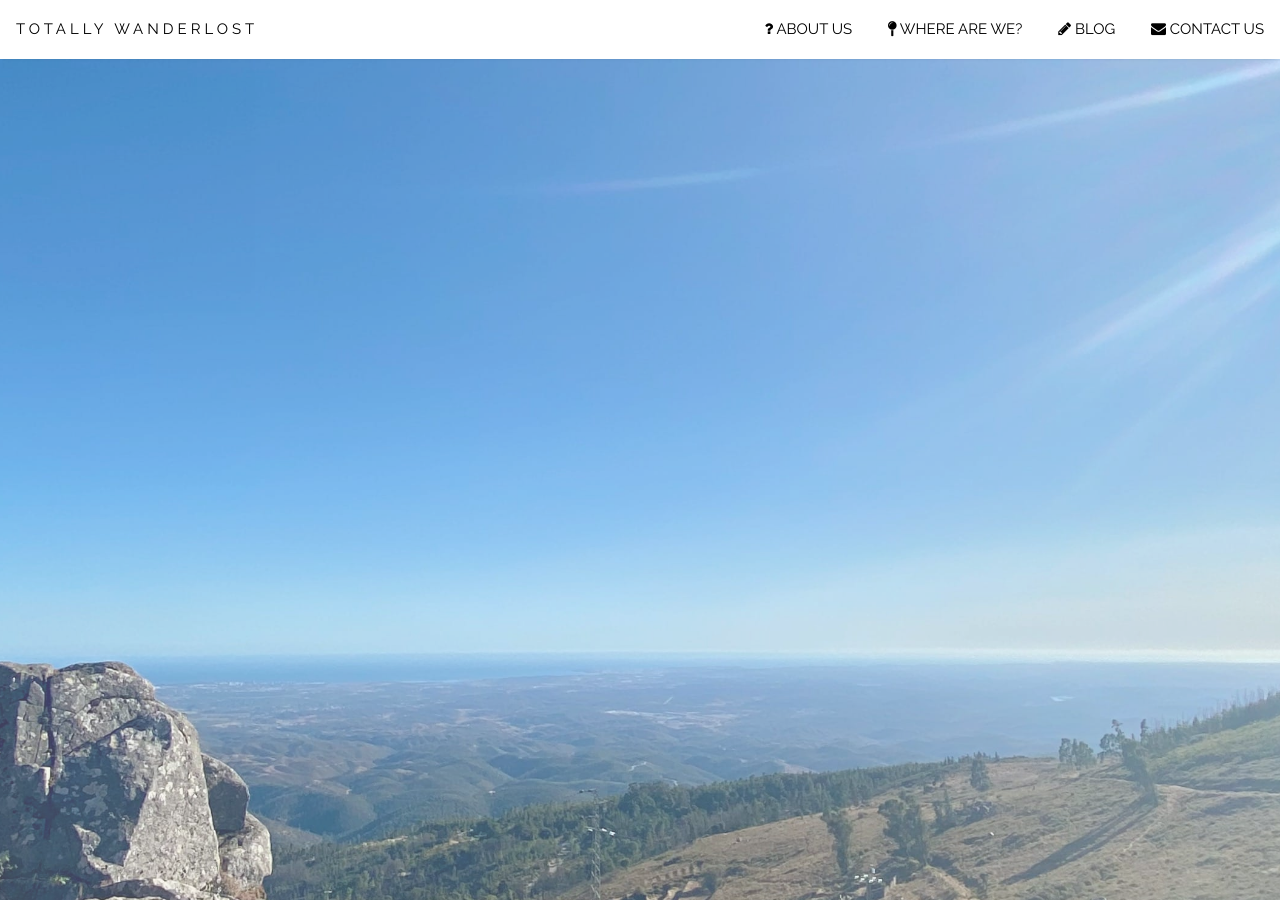
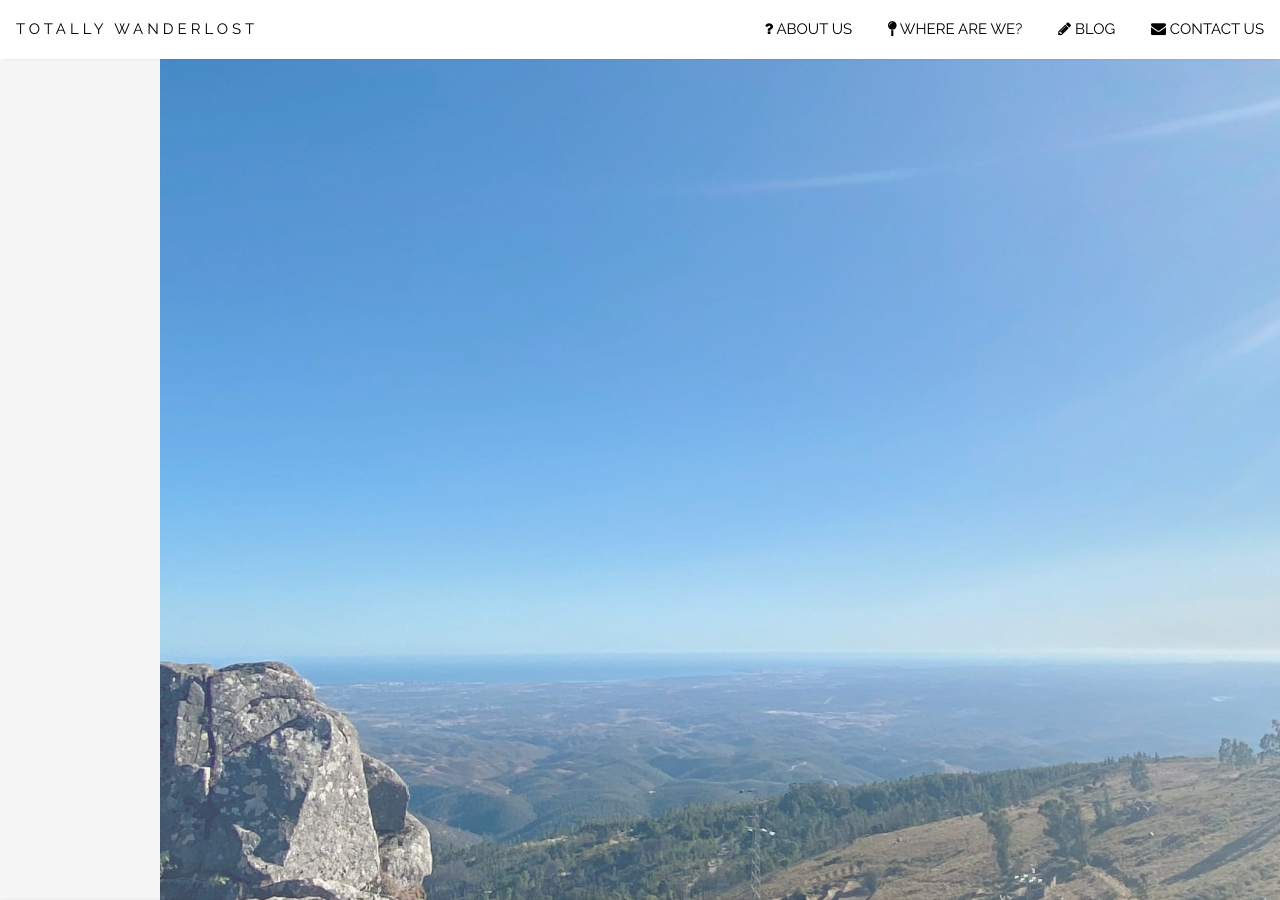
Before and after one commit to totallywanderlost/website, a Jekyll site: the page built from src/index.md, in a window 1280 px wide and 900 px high. Built offline with Jekyll 4.4.1, drawn with Linux system fonts in a browser that asks for light colours.

Commit message:
Add container

```diff
--- a/src/_layouts/default.html
+++ b/src/_layouts/default.html
@@ -16,7 +16,7 @@
 
 <body>
     {% include navigation.html %}
-    <section>
+    <section class="container">
       {{ content }}
     </section>
     {% include footer.html %}
--- a/src/assets/css/main.css
+++ b/src/assets/css/main.css
@@ -1,10 +1,18 @@
+html, body {
+  margin: 0;
+  padding: 0;
+  height: 100%;
+}
+
 body {
-    background-color: whitesmoke;
-    padding-top: 58px;
-    min-height: 100vh;
-  }
+  background-color: whitesmoke;
+  padding-top: 58px;
+}
 
-body,h1,h2,h3,h4,h5,h6 {font-family: "Raleway", sans-serif; text-align: center }
+body,h1,h2,h3,h4,h5,h6 {
+  font-family: "Raleway", sans-serif;
+  text-align: center
+}
 
 /* nav bar */
 .navigation {
@@ -27,7 +35,7 @@ body,h1,h2,h3,h4,h5,h6 {font-family: "Raleway", sans-serif; text-align: center }
   color: black;
 }
 
-.sidebar{
+.sidebar {
   background-color: white;
 }
 
@@ -38,19 +46,26 @@ body,h1,h2,h3,h4,h5,h6 {font-family: "Raleway", sans-serif; text-align: center }
   padding: 16px;
 }
 
+/* container */
+section.container {
+  height: 100%;
+  margin: 0 auto;
+  max-width: 960px;
+}
+
 /*images*/
 .photo {
   object-fit: cover;
 }
 
-.circlephoto{
+.circlephoto {
   width:30px;
   height:30px;
   object-fit:cover;
   border-radius:50%;
 }
 
-.featuredphoto{
+.featuredphoto {
   width:50vw;
   object-fit:cover;
 }
@@ -62,19 +77,19 @@ body,h1,h2,h3,h4,h5,h6 {font-family: "Raleway", sans-serif; text-align: center }
     display: flex;
     flex-direction: row;
     box-shadow: 0 -2px 4px -4px rgba(0,0,0,.3);
-  }
+}
 
-.footer-shortpage{
+.footer-shortpage {
   position: fixed;
   bottom: 0px;
   left: 0px;
 }
-.footer-longpage{
+.footer-longpage {
   position:static;
   bottom: 0px;
   left: 0px;
 }
-.footer-left{
+.footer-left {
     width: 100%;
     text-align: left;
     padding: 6px;
@@ -130,7 +145,7 @@ body,h1,h2,h3,h4,h5,h6 {font-family: "Raleway", sans-serif; text-align: center }
 
 /*blog index page*/
 
-.featuredphoto_sq{
+.featuredphoto_sq {
   width:200px;
   height:200px;
   object-fit:cover;
```
